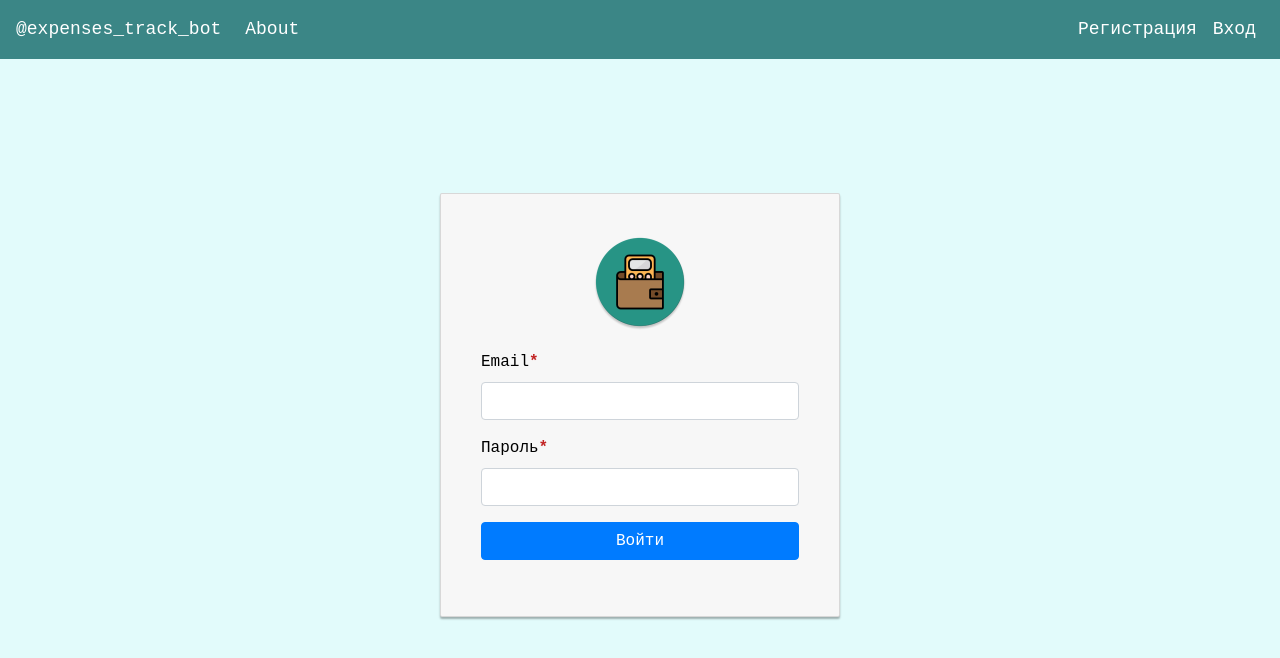
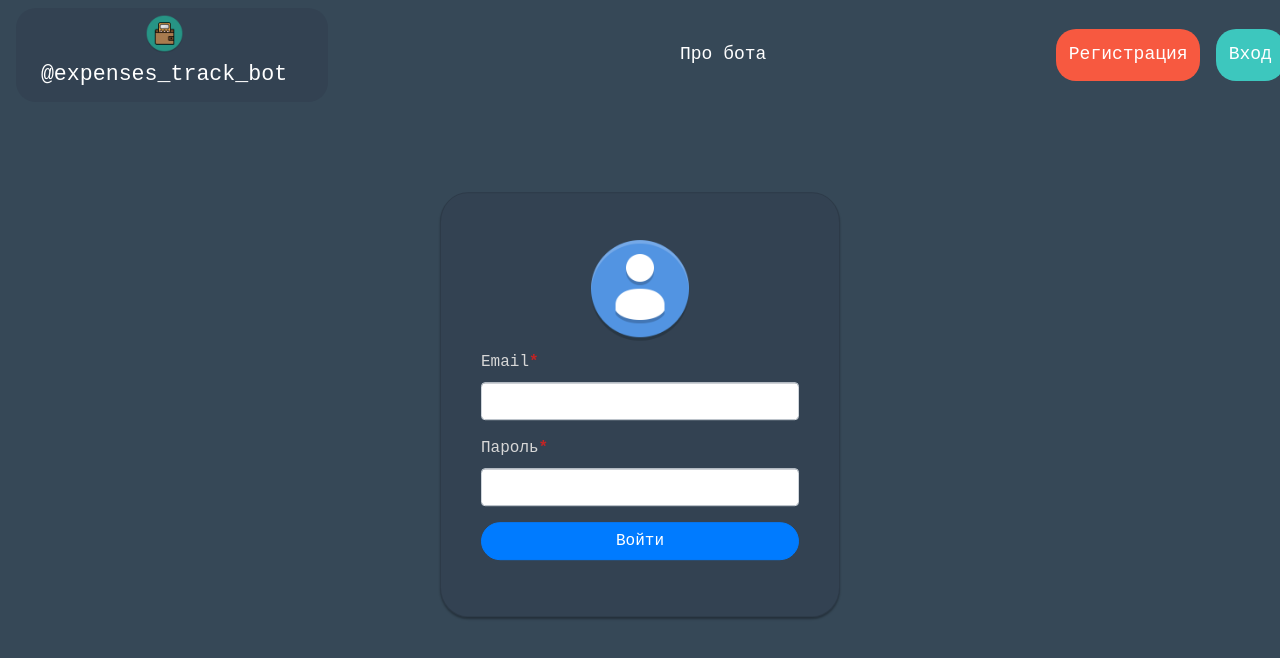
Before and after one commit to Smonok/expenses-bot-web, an Angular app: page /login in a window 1280 px wide. Shown: the top 658 px of the page. Built offline with nearby package versions, Linux system fonts and the light colour scheme.

Commit message:
New login style

```diff
--- a/src/app/app.component.html
+++ b/src/app/app.component.html
@@ -6,27 +6,34 @@
       <mat-icon>{{ isMenuOpen ? 'menu_open' : 'menu' }}</mat-icon>
     </button>
 
+    <div class="bot-reference">
+      <img id="bot-img" src="../assets/images/bot-logo.png" class="bot-img-logo" />
       <!-- Link to telegram bot -->
       <a href="https://web.telegram.org/#/im?p=@expenses_track_bot" target="_blank"
-      class="navbar-brand">@expenses_track_bot</a>
+        class="bot-link navbar-brand">@expenses_track_bot</a>
+    </div>
 
     <!-- About -->
-    <ul class="navbar-nav mr-auto" routerLinkActive="active">
+    <ul class="navbar-nav ml-auto" routerLinkActive="active">
       <li class="nav-item">
-        <a href="/about" class="nav-link" routerLink="about" *ngIf="!isLoggedIn">About</a>
-        <a href="profile/about" class="nav-link" routerLink="about" *ngIf="isLoggedIn">About</a>
+        <a href="/about" class="nav-link" routerLink="about" *ngIf="!isLoggedIn">Про бота</a>
+        <a href="/profile/about" class="nav-link" routerLink="about" *ngIf="isLoggedIn">Про бота</a>
       </li>
     </ul>
 
-    <ul class="navbar-nav ml-auto" *ngIf="!isLoggedIn">
+    <ul class="col-md-2 navbar-nav ml-auto" *ngIf="!isLoggedIn">
       <!-- SignUp -->
-      <li class="nav-item">
+      <div class=" register-button">
+        <li class=" nav-item">
           <a href="/register" class="nav-link" routerLink="register">Регистрация</a>
         </li>
+      </div>
       <!-- SignIn -->
+      <div class="login-button">
         <li class="nav-item">
           <a href="/login" class="nav-link" routerLink="login">Вход</a>
         </li>
+      </div>
     </ul>
 
     <!-- LogOut -->
--- a/src/app/app.component.scss
+++ b/src/app/app.component.scss
@@ -17,8 +17,8 @@
     main {
         padding: 18px 24px;
         color: black;
-        background: #e2fbfb;
-        //background: #424242;
+        //background: #e2fbfb;
+        background: #364857;
         height: 100%;
     }
 }
@@ -26,3 +26,44 @@
 .mat-sidenav {
     width: 17%;
 }
+
+.login-button {
+    text-align: center;
+    border-radius: 20px 20px 20px 20px;
+    background-color: #3dc7be;
+    width: 50%;
+    padding: 2.5%;
+    margin-left: 5%;
+}
+
+.register-button {
+    text-align: center;
+    border-radius: 20px 20px 20px 20px;
+    background-color: #f75940;
+    padding: 2.5%;
+    margin-right: 3%;
+}
+
+.bot-reference {
+    background-color: #334252;
+    border-radius: 20px 20px 20px 20px;
+    margin-right: 5%;
+    text-align: center;
+    padding: 0.5%;
+    width: 25%;
+    position: relative;
+}
+
+.bot-link {
+    font-size: larger;
+}
+
+.bot-img-logo {
+    width: 13%;
+    height: 13%;
+    margin-right: 5%;
+}
+
+a:hover {
+    color: #acacac;
+}
--- a/src/app/login/login.component.html
+++ b/src/app/login/login.component.html
@@ -1,6 +1,6 @@
 <div class="container">
   <div class="card card-container">
-    <img id="profile-img" src="../../assets/images/bot-logo.png" class="profile-img-card" />
+    <img id="profile-img" src="../../assets/images/default-user-logo.png" class="profile-img-card" />
     <form *ngIf="!isLoggedIn" name="form" (ngSubmit)="f.form.valid && onSubmit()" #f="ngForm" novalidate>
       <div class="form-group">
         <label for="email">Email<span class="required-asterisk">*</span></label>
--- a/src/app/login/login.component.scss
+++ b/src/app/login/login.component.scss
@@ -1,15 +1,16 @@
 label {
   display: block;
-  margin-top: 10px;
+  margin-top: 2%;
 }
 
 .card-container.card {
+  border-radius: 7%;
   max-width: 400px !important;
   padding: 40px 40px;
 }
 
 .card {
-  background-color: #f7f7f7;
+  background-color: #334252;
   padding: 20px 25px 30px;
   -moz-border-radius: 2px;
   -webkit-border-radius: 2px;
@@ -17,7 +18,6 @@ label {
   -moz-box-shadow: 0px 2px 2px rgba(0, 0, 0, 0.3);
   -webkit-box-shadow: 0px 2px 2px rgba(0, 0, 0, 0.3);
   box-shadow: 0px 2px 2px rgba(0, 0, 0, 0.3);
-  margin: 0;
   position: absolute;
   top: 45%;
   left: 50%;
@@ -27,13 +27,10 @@ label {
 }
 
 .profile-img-card {
-  width: 96px;
-  height: 96px;
-  margin: 0 auto 10px;
+  width: 35%;
+  height: 35%;
+  margin: auto;
   display: block;
-  -moz-border-radius: 50%;
-  -webkit-border-radius: 50%;
-  border-radius: 50%;
 }
 
 .alert-danger {
@@ -47,3 +44,11 @@ label {
   margin-left: 3 px;
   font-size: 1 em;
 }
+
+.btn {
+  border-radius: 20px 20px 20px 20px;
+}
+
+label {
+  color: rgb(215, 215, 215);
+}
--- a/src/styles.scss
+++ b/src/styles.scss
@@ -3,7 +3,7 @@
 
 .navbar {
     //display: flex;
-    background: #3b8686;
+    background: #364857;// #3b8686;
     font-size: large;
 }
 
```
Also changed, not shown: src/assets/images/default-user-logo.png (added). Lines whose indentation alone changed are shown as unchanged.
